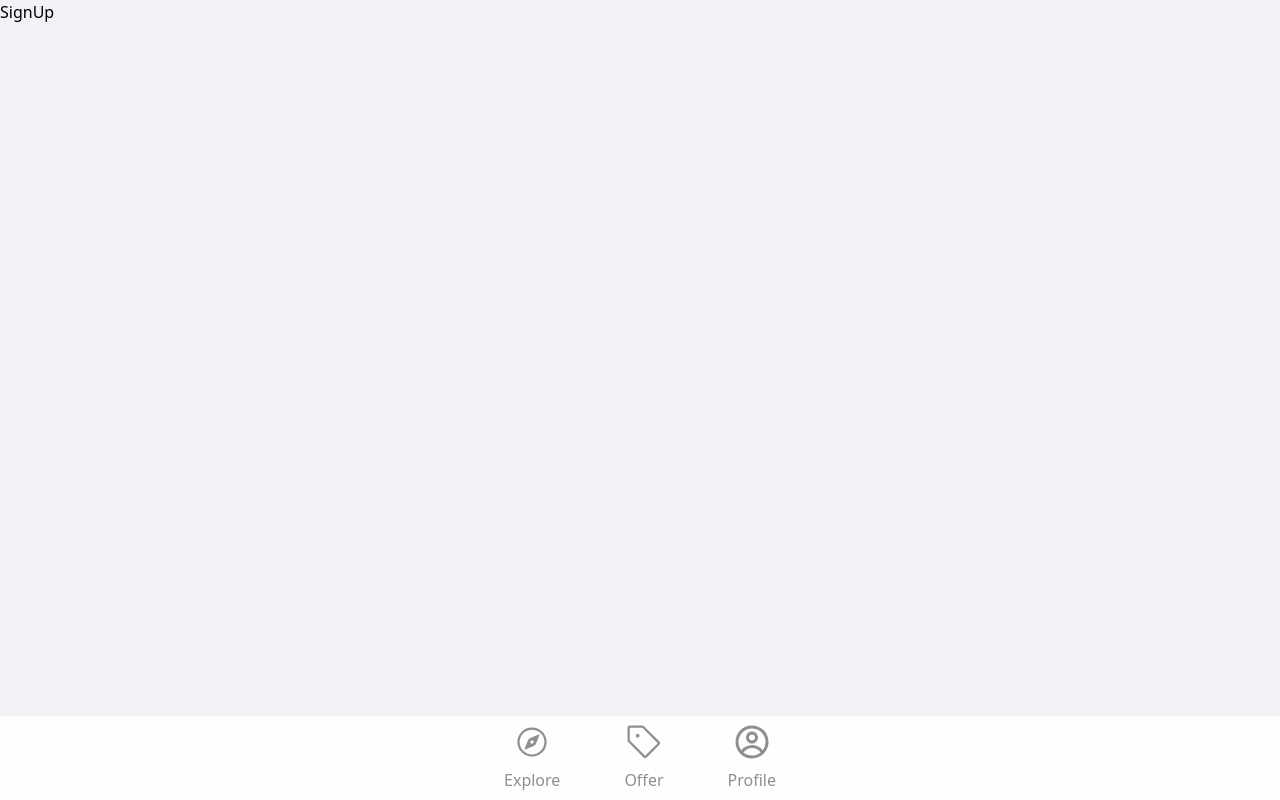
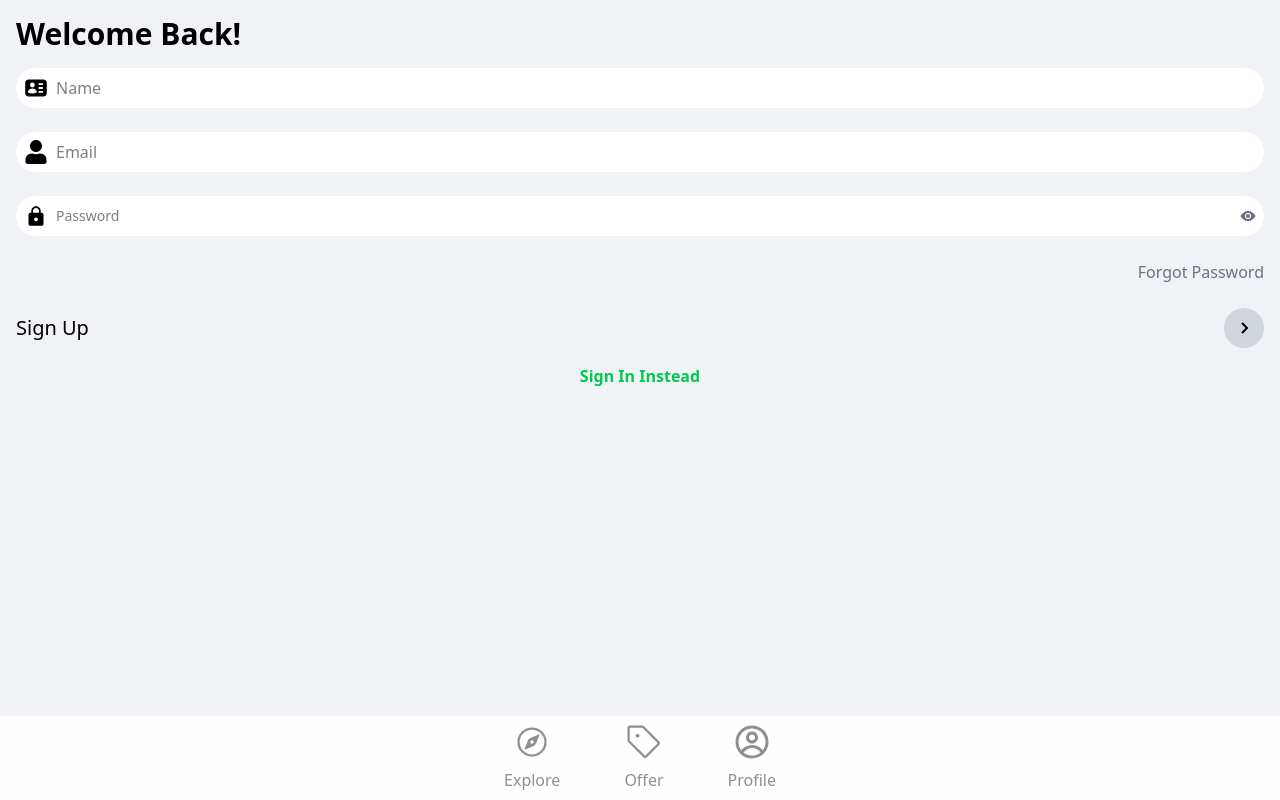
Before and after one commit to easyrilwan/mousemarketplacesublet, a React (Vite) app: page /sign-up in a window 1280 px wide. Built offline with nearby package versions, Linux system fonts and the light colour scheme.

Commit message:
sign-in and sign-up

```diff
--- a/src/layout/AppLayout.tsx
+++ b/src/layout/AppLayout.tsx
@@ -9,9 +9,7 @@ export default function AppLayout() {
         <Outlet />
       </main>
 
-      <header>
-        <Navbar />
-      </header>
+      <Navbar />
 
       {/* <footer>
         <Footer />
--- a/src/pages/SignIn.tsx
+++ b/src/pages/SignIn.tsx
@@ -1,3 +1,94 @@
+import { useState, type ChangeEvent } from "react";
+import { BiChevronRight } from "react-icons/bi";
+import { FaUser } from "react-icons/fa";
+import { IoMdLock } from "react-icons/io";
+import { IoEye, IoEyeOff } from "react-icons/io5";
+import { Link, useNavigate } from "react-router-dom";
+
 export default function SignIn() {
-  return <div>SignIn</div>;
+  const navigate = useNavigate();
+
+  const [showPassword, setShowPassword] = useState(false);
+  const [formData, setFormData] = useState({ email: "", password: "" });
+
+  const { email, password } = formData;
+
+  const onChange = (e: ChangeEvent<HTMLInputElement>) => {
+    setFormData((prev) => ({
+      ...prev,
+      [e.target.id]: e.target.value,
+    }));
+  };
+
+  return (
+    <section className="space-y-4 p-4">
+      <header>
+        <p className="text-3xl font-bold">Welcome Back!</p>
+      </header>
+
+      <form className="space-y-6">
+        {/* EMAIL */}
+        <div className="flex items-center gap-2 rounded-full bg-white p-2">
+          <FaUser size={24} />
+
+          <input
+            className="flex-1 bg-transparent outline-none"
+            type="email"
+            id="email"
+            placeholder="Email"
+            value={email}
+            onChange={onChange}
+          />
+        </div>
+
+        {/* PASSWORD */}
+        <div className="flex items-center gap-2 rounded-full bg-white p-2">
+          <IoMdLock size={24} />
+
+          <input
+            className="flex-1 bg-transparent text-sm outline-none"
+            type={showPassword ? "text" : "password"}
+            id="password"
+            placeholder="Password"
+            value={password}
+            onChange={onChange}
+          />
+
+          <button
+            type="button"
+            onClick={() => setShowPassword((prev) => !prev)}
+            className="cursor-pointer text-gray-500 hover:text-gray-700"
+            aria-label={showPassword ? "Hide password" : "Show password"}
+          >
+            {showPassword ? <IoEyeOff /> : <IoEye />}
+          </button>
+        </div>
+
+        {/* FORGOT PASSWORD */}
+        <Link
+          className="flex justify-end text-gray-500 hover:text-gray-700"
+          to="/forgot-password"
+        >
+          Forgot Password
+        </Link>
+
+        {/* SIGN IN */}
+        <div className="flex items-center justify-between gap-2">
+          <p className="text-xl font-medium">Sign In</p>
+
+          <button className="rounded-full bg-gray-300 p-2">
+            <BiChevronRight size={24} />
+          </button>
+        </div>
+      </form>
+
+      {/* GOOGLE OAuth */}
+      <Link
+        to="/sign-up"
+        className="flex justify-center font-bold text-green-500"
+      >
+        Sign Up Instead
+      </Link>
+    </section>
+  );
 }
--- a/src/pages/SignUp.tsx
+++ b/src/pages/SignUp.tsx
@@ -1,5 +1,113 @@
+import { useState, type ChangeEvent } from "react";
+import { BiChevronRight } from "react-icons/bi";
+import { FaUser } from "react-icons/fa";
+import { HiMiniIdentification } from "react-icons/hi2";
+import { IoMdLock } from "react-icons/io";
+import { IoEye, IoEyeOff } from "react-icons/io5";
+import { Link, useNavigate } from "react-router-dom";
+
 export default function SignUp() {
+  const navigate = useNavigate();
+
+  const [showPassword, setShowPassword] = useState(false);
+  const [formData, setFormData] = useState({
+    name: "",
+    email: "",
+    password: "",
+  });
+
+  const { name, email, password } = formData;
+
+  const onChange = (e: ChangeEvent<HTMLInputElement>) => {
+    setFormData((prev) => ({
+      ...prev,
+      [e.target.id]: e.target.value,
+    }));
+  };
+
   return (
-    <div>SignUp</div>
-  )
+    <section className="space-y-4 p-4">
+      <header>
+        <p className="text-3xl font-bold">Welcome Back!</p>
+      </header>
+
+      <form className="space-y-6">
+        {/* NAME */}
+        <div className="flex items-center gap-2 rounded-full bg-white p-2">
+          <HiMiniIdentification size={24} />
+
+          <input
+            className="flex-1 bg-transparent outline-none"
+            type="text"
+            id="name"
+            placeholder="Name"
+            value={name}
+            onChange={onChange}
+          />
+        </div>
+
+        {/* EMAIL */}
+        <div className="flex items-center gap-2 rounded-full bg-white p-2">
+          <FaUser size={24} />
+
+          <input
+            className="flex-1 bg-transparent outline-none"
+            type="email"
+            id="email"
+            placeholder="Email"
+            value={email}
+            onChange={onChange}
+          />
+        </div>
+
+        {/* PASSWORD */}
+        <div className="flex items-center gap-2 rounded-full bg-white p-2">
+          <IoMdLock size={24} />
+
+          <input
+            className="flex-1 bg-transparent text-sm outline-none"
+            type={showPassword ? "text" : "password"}
+            id="password"
+            placeholder="Password"
+            value={password}
+            onChange={onChange}
+          />
+
+          <button
+            type="button"
+            onClick={() => setShowPassword((prev) => !prev)}
+            className="cursor-pointer text-gray-500 hover:text-gray-700"
+            aria-label={showPassword ? "Hide password" : "Show password"}
+          >
+            {showPassword ? <IoEyeOff /> : <IoEye />}
+          </button>
+        </div>
+
+        {/* FORGOT PASSWORD */}
+        <Link
+          className="flex justify-end text-gray-500 hover:text-gray-700"
+          to="/forgot-password"
+        >
+          Forgot Password
+        </Link>
+
+        {/* SIGN IN */}
+        <div className="flex items-center justify-between gap-2">
+          <p className="text-xl font-medium">Sign Up</p>
+
+          <button className="rounded-full bg-gray-300 p-2">
+            <BiChevronRight size={24} />
+          </button>
+        </div>
+      </form>
+
+      {/* GOOGLE OAuth */}
+      <Link
+        to="/sign-in"
+        className="flex justify-center font-bold text-green-500"
+      >
+        Sign In Instead
+      </Link>
+    </section>
+  );
 }
```
